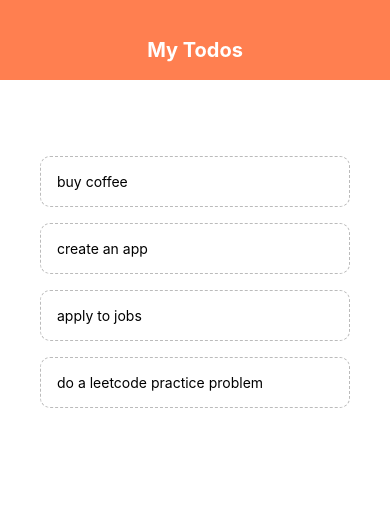
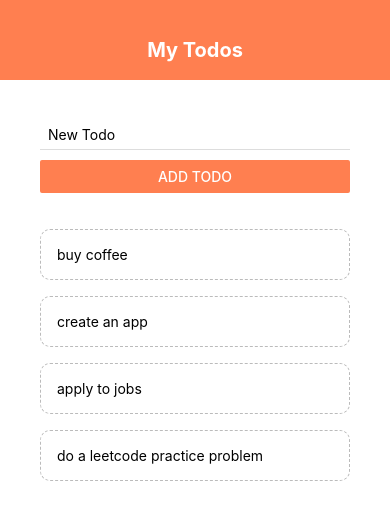
Before and after one commit to connie-ho/react-native-mini-projects, a React Native app: screen / in a window 390 px wide. Shown: the top 520 px of the page. Built offline with nearby package versions, Linux system fonts and the light colour scheme.

Commit message:
convert objects keys to string

```diff
--- a/App.js
+++ b/App.js
@@ -2,20 +2,35 @@ import React, {useState} from 'react';
 import { StyleSheet, View, Text, FlatList} from 'react-native';
 import Header from './components/todo/Header';
 import TodoItem from './components/todo/TodoItem';
+import Form from './components/todo/Form';
 
 export default function App() {
 
   const [todos, setTodos] = useState([
-    {text: 'buy coffee', key: 1},
-    {text: 'create an app', key: 2},
-    {text: 'apply to jobs', key:  3},
-    {text: 'do a leetcode practice problem', key: 4}
+    {text: 'buy coffee', key: '1', created_at: Date.now()},
+    {text: 'create an app', key: '2', created_at: Date.now()},
+    {text: 'apply to jobs', key:  '3', created_at: Date.now()},
+    {text: 'do a leetcode practice problem', key: '4', created_at: Date.now()}
   ])
 
   const pressHandler = (key) => {
     setTodos((prev) => {
-      return prev.filter(todo => todo.key != key)
+      return prev.filter(todo => todo.key != key);
     })
+  }
+
+  const submitHandler = (text, setText) => {
+    setTodos((prev) => {
+      return [
+        ...prev,
+        { text,
+          key: Math.random().toString(),
+          created_at: Date.now()
+        }
+      ]
+    })
+
+    setText(prev => '');
   }
 
 
@@ -23,10 +38,12 @@ export default function App() {
     <View style={styles.container}>
       <Header />
       <View style={styles.content}>
-        {/* {to do form} */}
+        <Form
+          submitHandler={submitHandler}
+        />
         <View style={styles.list}>
           <FlatList
-            data={todos}
+            data={todos.sort((a, b) => b.created_at - a.created_at)}
             renderItem={({item}) => (
               <TodoItem
                 item={item}
```
Also changed, not shown: 1 other file (tests, documents, lock files or other folders).
